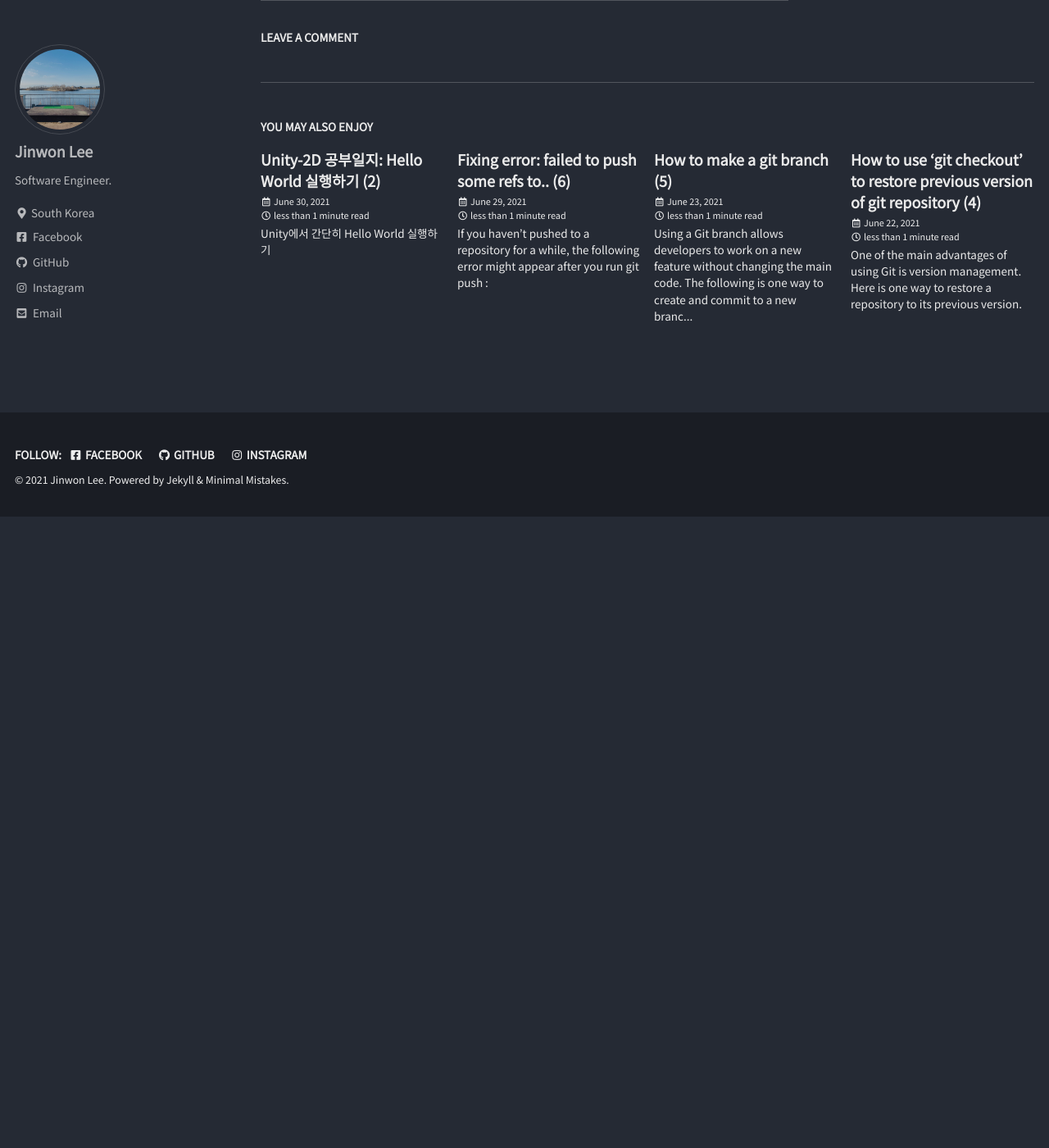
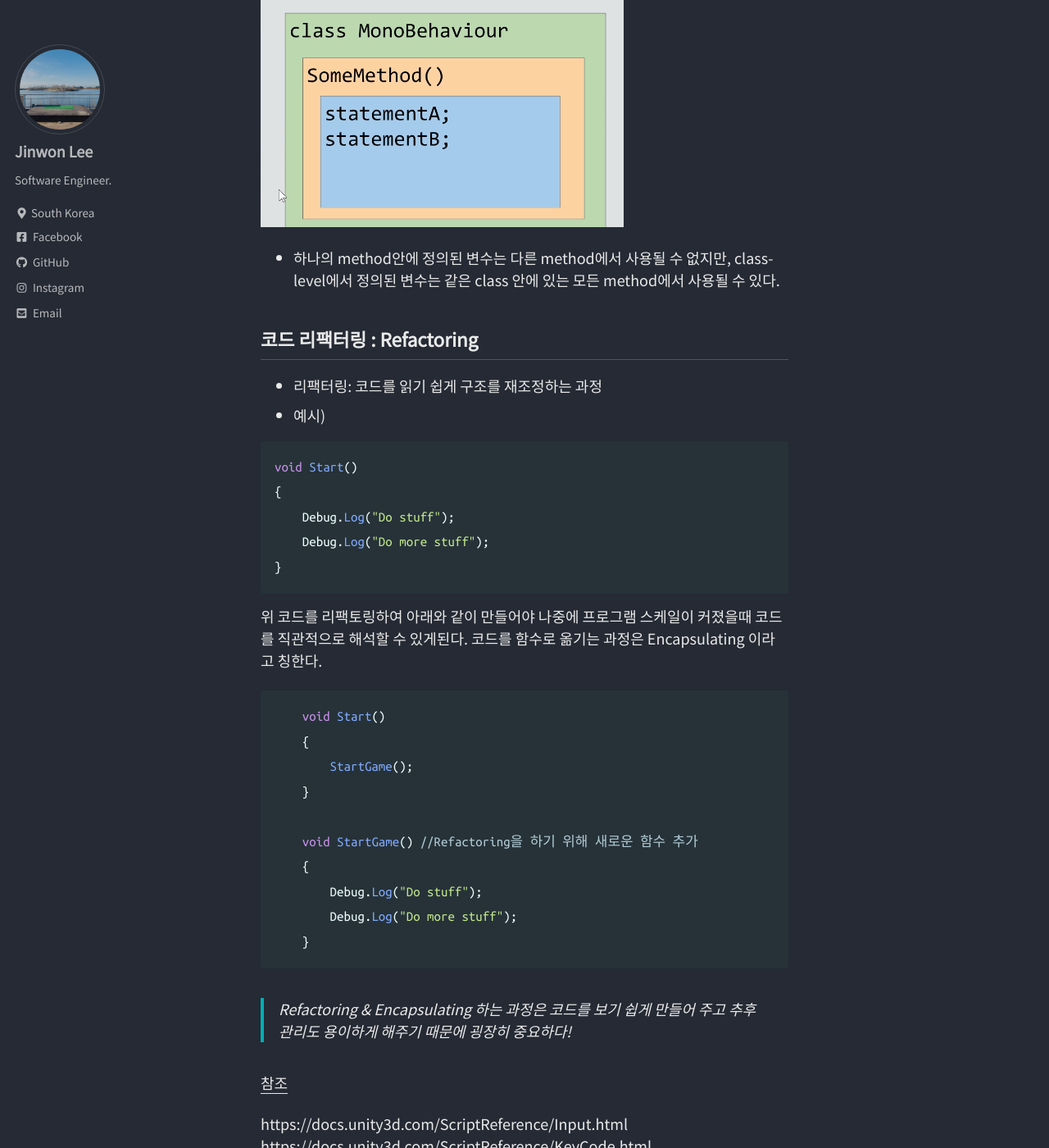
Before and after one commit to lookalee/lookalee.github.io, a Jekyll site: the page built from _posts/2021-06-30-1-unity-2d-syntax.md, in a window 1280 px wide and 1400 px high, scrolled down 1397 px. Shown: the whole window at 82% size. Built offline with Jekyll 4.4.1, drawn with Linux system fonts in a browser that asks for light colours; cached includes are drawn as plain includes; comment, search, counter and statistics services are not loaded; before the commit the page ends 2027 px from its top, so only the background shows below that; some of the changed text lies outside the part shown.

Commit message:
update unity posts

````diff
--- a/_posts/2021-06-30-1-unity-2d-syntax.md
+++ b/_posts/2021-06-30-1-unity-2d-syntax.md
@@ -19,17 +19,69 @@ categories: unity-2d
 
 ### 변수 프린트하기
 
-```
+```c#
 int max = 100;
 Debug.Log("The Highest Number is" + max);
 ```
 
-## 사용자 Input 받기
+## 조건문 : if, else if, else
 
+```c#
+if (/* 조건 */) {
+  //위 조건을 충족하면 이곳에 있는 코드를 실행
+}
+else if (/* 다른 조건 */) {
+  //위 조건을 충족하면 이곳에 있는 코드를 실행
+}
+else {
+  //위 조건들을 충족하지 못하면 이곳에 있는 코드를 실행
+}
+```
 
+## 기본 구조 및 범위 : Scope
+
+- namespace -> class -> method -> statements 순으로 정리된다.
+
+![image-20210701035829166](/assets/images/image-20210701035829166.png)
+
+- 하나의 method안에 정의된 변수는 다른 method에서 사용될 수 없지만, class-level에서 정의된 변수는 같은 class 안에 있는 모든 method에서 사용될 수 있다.
+
+## 코드 리팩터링 : Refactoring
+
+- 리팩터링: 코드를 읽기 쉽게 구조를 재조정하는 과정
+- 예시)
+
+```c#
+void Start()
+{
+    Debug.Log("Do stuff");
+    Debug.Log("Do more stuff");
+}
+```
+
+위 코드를 리팩토링하여 아래와 같이 만들어야 나중에 프로그램 스케일이 커졌을때 코드를 직관적으로 해석할 수 있게된다.
+코드를 함수로 옮기는 과정은 Encapsulating 이라고 칭한다.
+
+```c#
+    void Start()
+    {
+        StartGame();
+    }
+
+    void StartGame() //Refactoring을 하기 위해 새로운 함수 추가
+    {
+        Debug.Log("Do stuff");
+        Debug.Log("Do more stuff");
+    }
+```
+
+> Refactoring & Encapsulating 하는 과정은 코드를 보기 쉽게 만들어 주고 추후 관리도 용이하게 해주기 때문에 굉장히 중요하다!
 
 
 
 <u>참조</u>
 
 [Complete C# Unity Game Developer 2D]: https://www.udemy.com/course/unitycourse/	"Complete C# Unity Game Developer 2D 강좌"
+
+https://docs.unity3d.com/ScriptReference/Input.html
+https://docs.unity3d.com/ScriptReference/KeyCode.html
--- /dev/null
+++ b/_posts/2021-07-01-3-unity-basics.md
@@ -0,0 +1,89 @@
+---
+layout: single
+title: "Unity-2D 공부일지: Unity 기본 (3)"
+tags: [unity, game-dev]
+categories: unity-2d
+
+
+---
+
+### C# Script 생성
+
+유니티 인터페이스의 하단 Assets 칸에 오른쪽 클릭을 하여 C# Script 를 생성할 수 있다.
+C# Script 는 기본적으로 `void Start() { }` 와 `void Update () { }`로 이루어져 있다.
+
+C# 예시:
+
+```c#
+using System.Collections;
+using System.Collections.Generic;
+using UnityEngine;
+
+public class NumberWizard : MonoBehaviour
+{
+    // Start is called before the first frame update
+    void Start()
+    {
+				//code here
+    }
+
+    // Update is called once per frame
+    void Update()
+    {
+				//code here
+    }
+}
+```
+
+- void Start() {} 는 게임이 처음 실행될때 **한번** 실행된다.
+- void Update() {} 는 매 프레임마다 **계속** 실행된다.
+  - 즉, 마우스 클릭 등 사용자 Input을 받아야 할때는 Update() {} 안에 코드를 넣는다.
+- Start() {} 에 정의된 변수들은 Update() {}에서 사용될 수 없다 (반대도 마찬가지).
+
+### 사용자 Input 받기
+
+- Input.GetKeyDown()과 같은 메서드를 Update() 함수안에서 사용.
+  - 비슷한 메서드들은 Unity Documentation에서 확인
+- Up 화살표와 Down 화살표 버튼 누르면 반응하는 예시:
+
+```c#
+	  void Update()
+    {
+        if (Input.GetKeyDown(KeyCode.UpArrow))
+        {
+            Debug.Log("Up Arrow key was pressed.");
+        }
+        if (Input.GetKeyDown(KeyCode.DownArrow))
+        {
+            Debug.Log("Down Arrow key was pressed.");
+        }
+    }
+```
+
+- *key code 목록: https://docs.unity3d.com/ScriptReference/KeyCode.html.*
+- 만약 동시에 여러 키를 못 누르게 하고 싶으면 else if 를 사용하면 된다:
+
+```c#
+    void Update()
+    {
+        if (Input.GetKeyDown(KeyCode.UpArrow))
+        {
+            Debug.Log("Up Arrow key was pressed.");
+        }
+        else if (Input.GetKeyDown(KeyCode.DownArrow))
+        {
+            Debug.Log("Down Arrow key was pressed.");
+        }
+    }
+```
+
+### Creating Sprites
+
+- Sprite: 2D graphic objected obtained from a bitmap image.
+
+<u>참조</u>
+
+- [Complete C# Unity Game Developer 2D 강좌]: https://www.udemy.com/course/unitycourse/
+
+  https://docs.unity3d.com/ScriptReference/Input.html
+  https://docs.unity3d.com/ScriptReference/KeyCode.html
````
Also changed, not shown: other parts of _posts/2021-06-30-1-unity-2d-syntax.md (+3 -3 lines), _posts/2021-06-30-2-unity-2d.md (+29 -7 lines), assets/images/image-20210701035829166.png (added), assets/images/image-20210701161011937.png (added), assets/images/image-20210701161807959.png (added), assets/images/image-20210701162048710.png (added).
